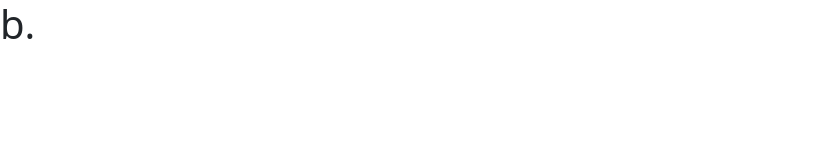
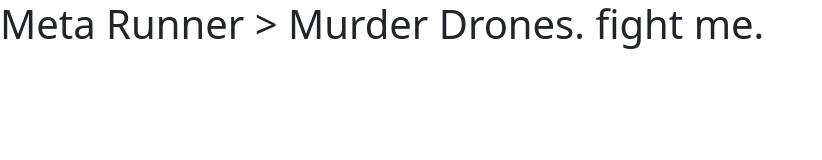
Before and after one commit to HaydenHewings/3DApps, a plain HTML site: page Template for Web 3D/index.html in a window 1280 px wide. Shown: the whole page, without its empty margins (0-822 px from the left). Drawn offline with nearby package versions, Linux system fonts and the light colour scheme.

Commit message:
new message

```diff
--- a/Template for Web 3D/index.html
+++ b/Template for Web 3D/index.html
@@ -25,7 +25,7 @@
 </head>
 
   <body>
-    <h1>b.</h1>
+    <h1>Meta Runner > Murder Drones. fight me.</h1>
 
 
   </body>
```
